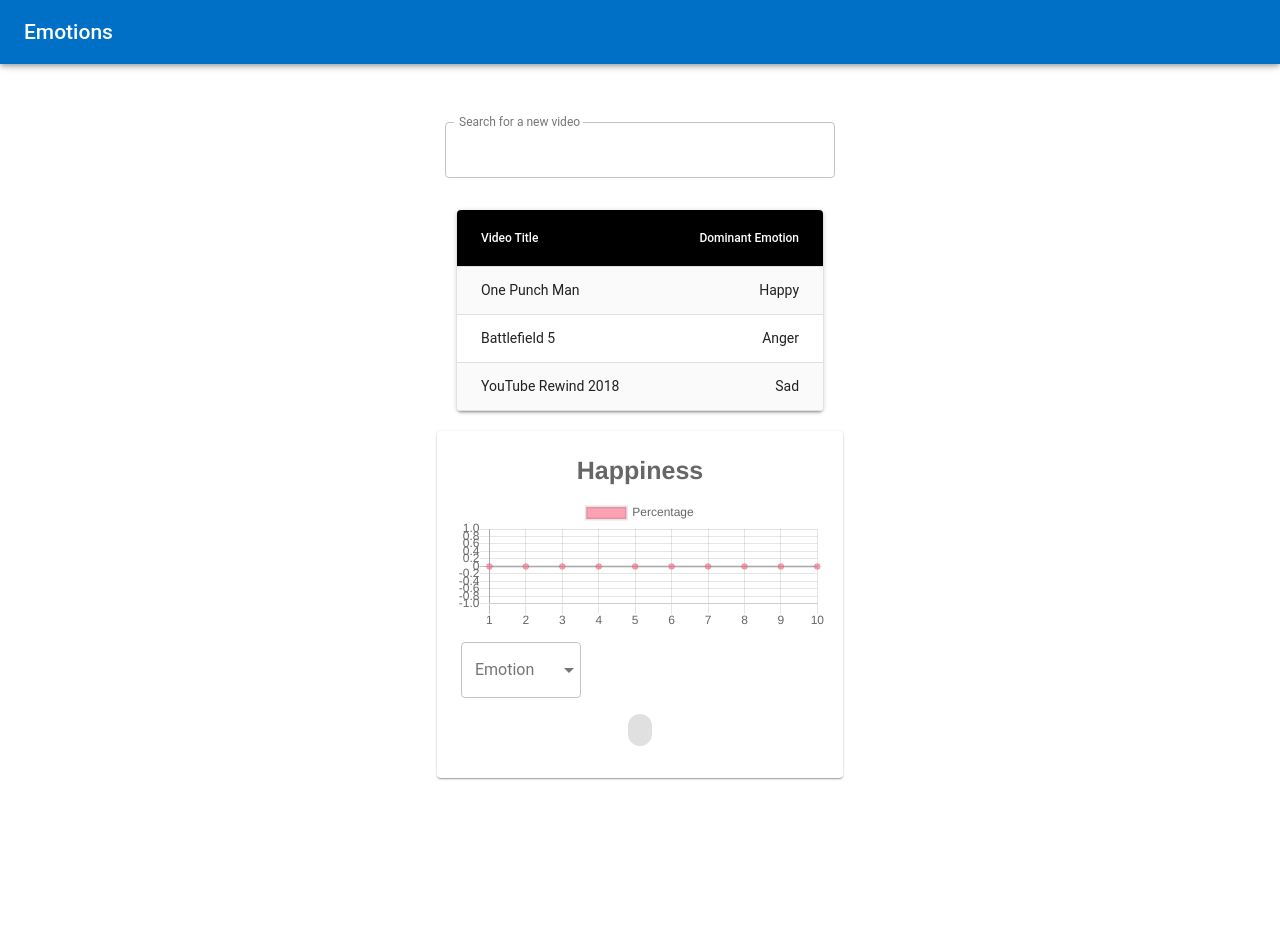
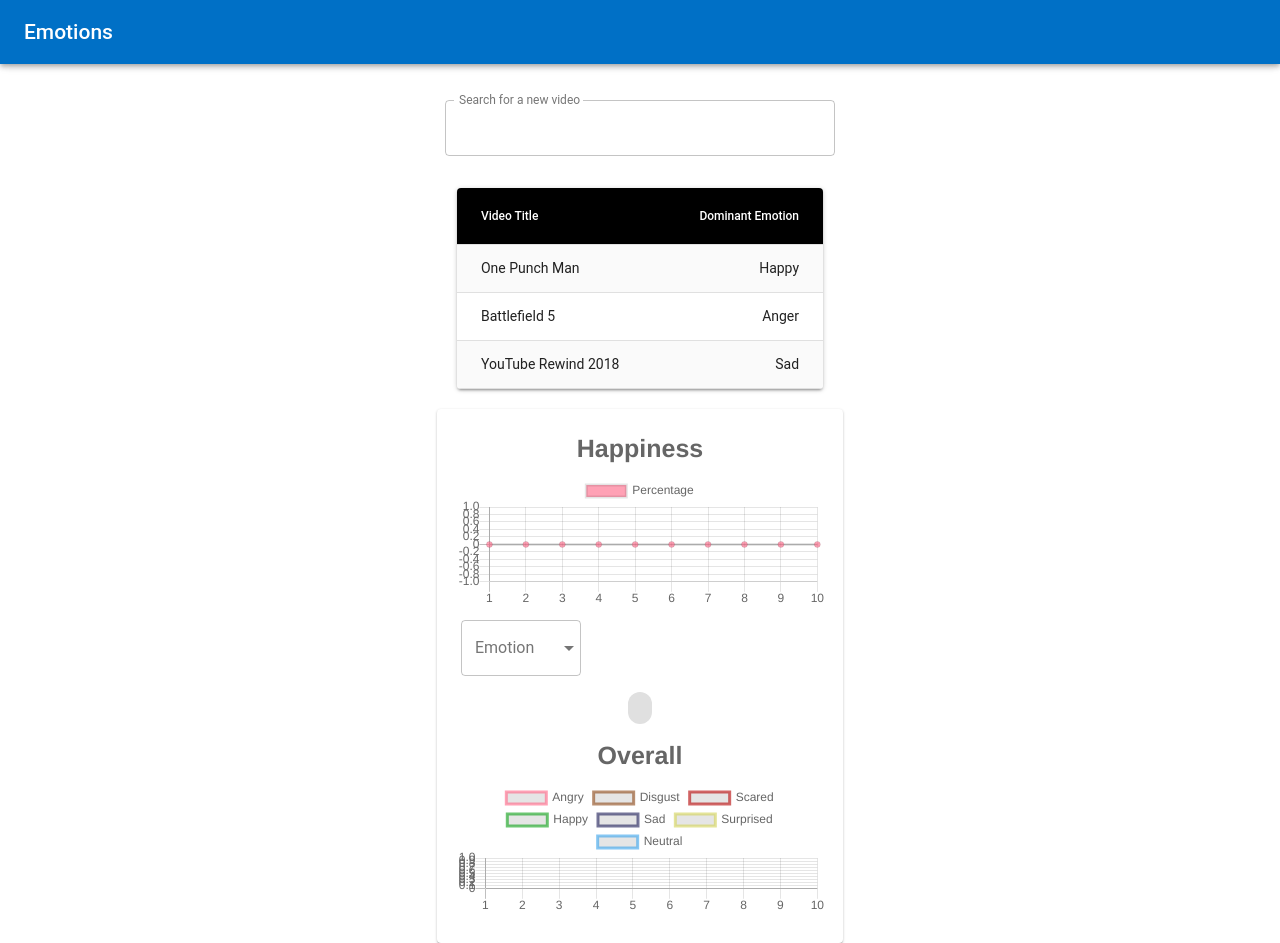
Before and after one commit to laksh22/S.A.D.F.A.C.E., a React (Create React App) app in the folder dashboard/: page / in a window 1280 px wide. Before the commit the page ends 800 px from the top, so only its background shows below. Built offline with nearby package versions, Linux system fonts and the light colour scheme; no server answers.

Commit message:
Add multiline chart

```diff
--- a/dashboard/src/App.js
+++ b/dashboard/src/App.js
@@ -218,6 +218,15 @@ class App extends Component {
               data={this.state.data}
               dominantColor={this.state.dominantColor}
               dominantEmotionText={this.state.dominantEmotionText}
+              graphData={[
+                this.state.angry,
+                this.state.disgust,
+                this.state.scared,
+                this.state.happy,
+                this.state.sad,
+                this.state.surprised,
+                this.state.neutral
+              ]}
             />
           </Grid>
         </Grid>
--- a/dashboard/src/components/EmotionCard.js
+++ b/dashboard/src/components/EmotionCard.js
@@ -6,6 +6,7 @@ import CardContent from "@material-ui/core/CardContent";
 import ChangeEmotionButton from "./ChangeEmotionButton";
 import EmotionGraph from "./EmotionGraph";
 import DominantDisplay from "./DominantDisplay";
+import OverallGraph from "./OverallGraph";
 
 const styles = {
   card: {
@@ -23,7 +24,8 @@ function EmotionCard(props) {
     labels,
     data,
     dominantColor,
-    dominantEmotionText
+    dominantEmotionText,
+    graphData
   } = props;
 
   return (
@@ -41,6 +43,7 @@ function EmotionCard(props) {
           color={dominantColor}
           dominantEmotionText={dominantEmotionText}
         />
+        <OverallGraph labels={labels} graphData={graphData} />
       </CardContent>
     </Card>
   );
@@ -55,7 +58,8 @@ EmotionCard.propTypes = {
   labels: PropTypes.array.isRequired,
   data: PropTypes.array.isRequired,
   dominantColor: PropTypes.string.isRequired,
-  dominantEmotionText: PropTypes.string.isRequired
+  dominantEmotionText: PropTypes.string.isRequired,
+  graphData: PropTypes.array.isRequired
 };
 
 export default withStyles(styles)(EmotionCard);
--- /dev/null
+++ b/dashboard/src/components/OverallGraph.js
@@ -0,0 +1,127 @@
+import React, { Component } from "react";
+import { Line } from "react-chartjs-2";
+
+class OverallGraph extends Component {
+  constructor(props) {
+    super(props);
+    this.state = {
+      chartData: {
+        labels: this.props.labels,
+        datasets: [
+          {
+            label: "Angry",
+            data: this.props.graphData[0],
+            borderColor: "rgba(255, 99, 132, 0.6)"
+          },
+          {
+            label: "Disgust",
+            data: this.props.graphData[1],
+            borderColor: "rgba(139,69,19, 0.6)"
+          },
+          {
+            label: "Scared",
+            data: this.props.graphData[2],
+            borderColor: "rgba(180, 0, 0, 0.6)"
+          },
+          {
+            label: "Happy",
+            data: this.props.graphData[3],
+            borderColor: "rgba(10, 160, 20, 0.6)"
+          },
+          {
+            label: "Sad",
+            data: this.props.graphData[4],
+            borderColor: "rgba(25, 26, 86, 0.6)"
+          },
+          {
+            label: "Surprised",
+            data: this.props.graphData[5],
+            borderColor: "rgba(210, 210, 86, 0.6)"
+          },
+          {
+            label: "Neutral",
+            data: this.props.graphData[6],
+            borderColor: "rgba(54, 162, 235, 0.6)"
+          }
+        ]
+      },
+      graphTime: 0
+    };
+  }
+
+  componentWillReceiveProps() {
+    this.forceUpdate();
+  }
+
+  componentWillMount() {
+    this.interval = setInterval(() => {
+      this.setState({
+        chartData: {
+          labels: this.props.labels,
+          datasets: [
+            {
+              label: "Angry",
+              data: this.props.graphData[0],
+              borderColor: "rgba(255, 99, 132, 0.6)"
+            },
+            {
+              label: "Disgust",
+              data: this.props.graphData[1],
+              borderColor: "rgba(139,69,19, 0.6)"
+            },
+            {
+              label: "Scared",
+              data: this.props.graphData[2],
+              borderColor: "rgba(180, 0, 0, 0.6)"
+            },
+            {
+              label: "Happy",
+              data: this.props.graphData[3],
+              borderColor: "rgba(10, 160, 20, 0.6)"
+            },
+            {
+              label: "Sad",
+              data: this.props.graphData[4],
+              borderColor: "rgba(25, 26, 86, 0.6)"
+            },
+            {
+              label: "Surprised",
+              data: this.props.graphData[5],
+              borderColor: "rgba(210, 210, 86, 0.6)"
+            },
+            {
+              label: "Neutral",
+              data: this.props.graphData[6],
+              borderColor: "rgba(54, 162, 235, 0.6)"
+            }
+          ]
+        }
+      });
+      console.log("YO " + this.props.graphData[3]);
+    }, 1000);
+  }
+
+  render() {
+    return (
+      <div className="chart">
+        <Line
+          key="Percentage"
+          data={this.state.chartData}
+          options={{
+            title: {
+              display: true,
+              text: "Overall",
+              fontSize: 25
+            },
+            legend: {
+              display: true,
+              position: "top"
+            }
+          }}
+        />
+      </div>
+    );
+  }
+}
+
+export default OverallGraph;
```
